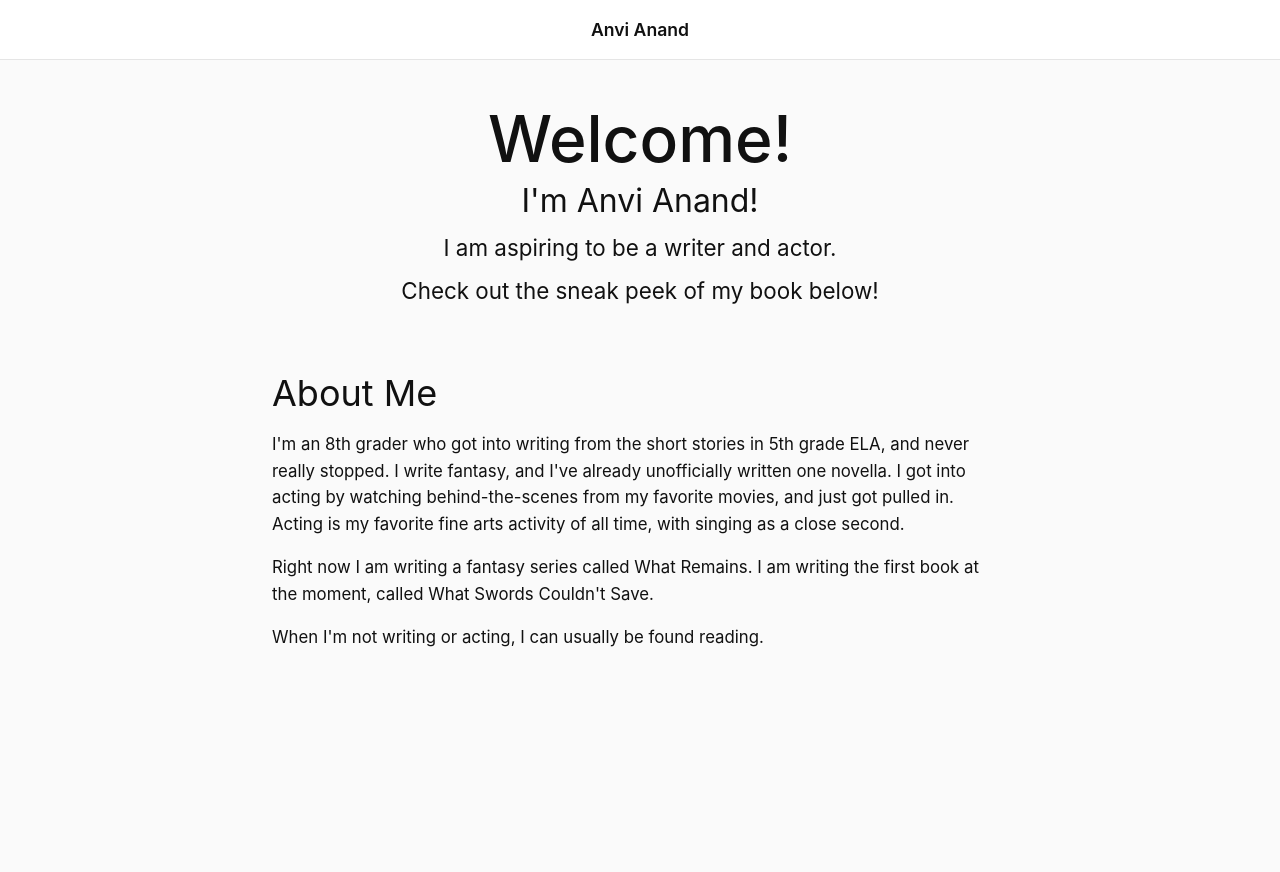
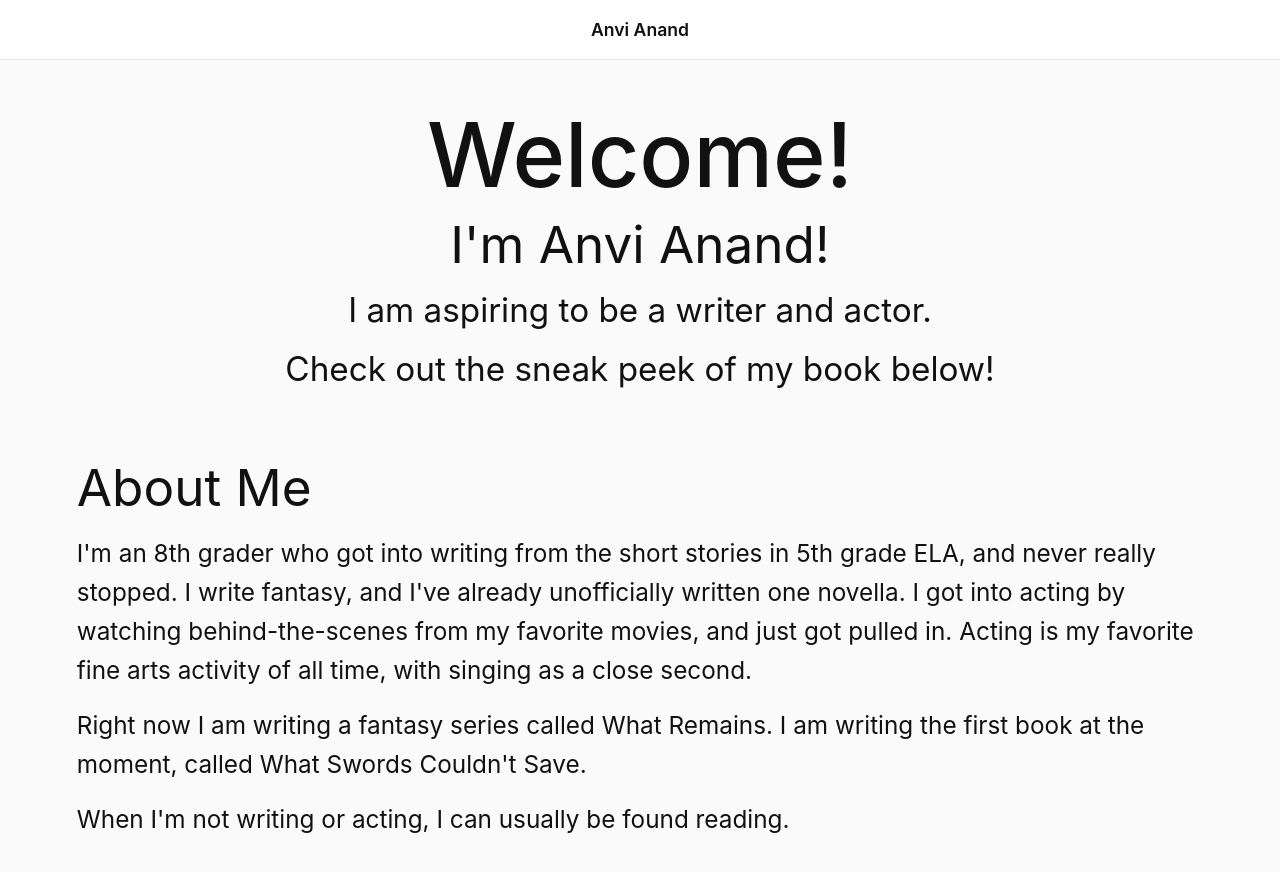
Before and after one commit to AnviAnand/AnviAnand.github.io, a plain HTML site: page index.html in a window 1280 px wide. Before the commit the page ends 800 px from the top, so only its background shows below. Drawn offline with Linux system fonts and the light colour scheme.

Commit message:
Make layout fluid and increase body text size
Co-Authored-By: Claude Sonnet 5.5 <noreply@anthropic.com>

```diff
--- a/index.html
+++ b/index.html
@@ -23,22 +23,18 @@
       font-weight: 600;
     }
     main {
-      max-width: 800px;
-      margin: 0 auto;
-      padding: 2.5rem 1.5rem;
+      padding: 2.5rem clamp(1.5rem, 6vw, 6rem);
       text-align: center;
     }
-    main h1 { font-size: clamp(2.5rem, 8vw, 4rem); font-weight: 500; }
-    main h2 { font-size: clamp(1.5rem, 5vw, 2rem); font-weight: 400; margin-top: 0.25rem; }
-    main p { font-size: clamp(1.1rem, 3vw, 1.4rem); margin-top: 0.75rem; line-height: 1.4; }
+    main h1 { font-size: clamp(3rem, 7vw, 7rem); font-weight: 500; }
+    main h2 { font-size: clamp(1.75rem, 4vw, 3.5rem); font-weight: 400; margin-top: 0.25rem; }
+    main p { font-size: clamp(1.25rem, 2.6vw, 2.35rem); margin-top: 0.75rem; line-height: 1.4; }
     .about {
-      max-width: 800px;
-      margin: 0 auto;
-      padding: 1.5rem 2rem 3rem;
+      padding: 1.5rem clamp(1.5rem, 6vw, 6rem) 3rem;
       text-align: left;
     }
-    .about h2 { font-size: clamp(1.75rem, 5vw, 2.25rem); font-weight: 400; }
-    .about p { font-size: 1.05rem; line-height: 1.6; margin-top: 1rem; }
+    .about h2 { font-size: clamp(2rem, 4vw, 3.5rem); font-weight: 400; }
+    .about p { font-size: clamp(1.2rem, 1.9vw, 1.9rem); line-height: 1.6; margin-top: 1rem; }
     @media (prefers-color-scheme: dark) {
       body { background: #111; color: #f5f5f5; }
       nav { background: #1a1a1a; border-bottom-color: #333; }
```
